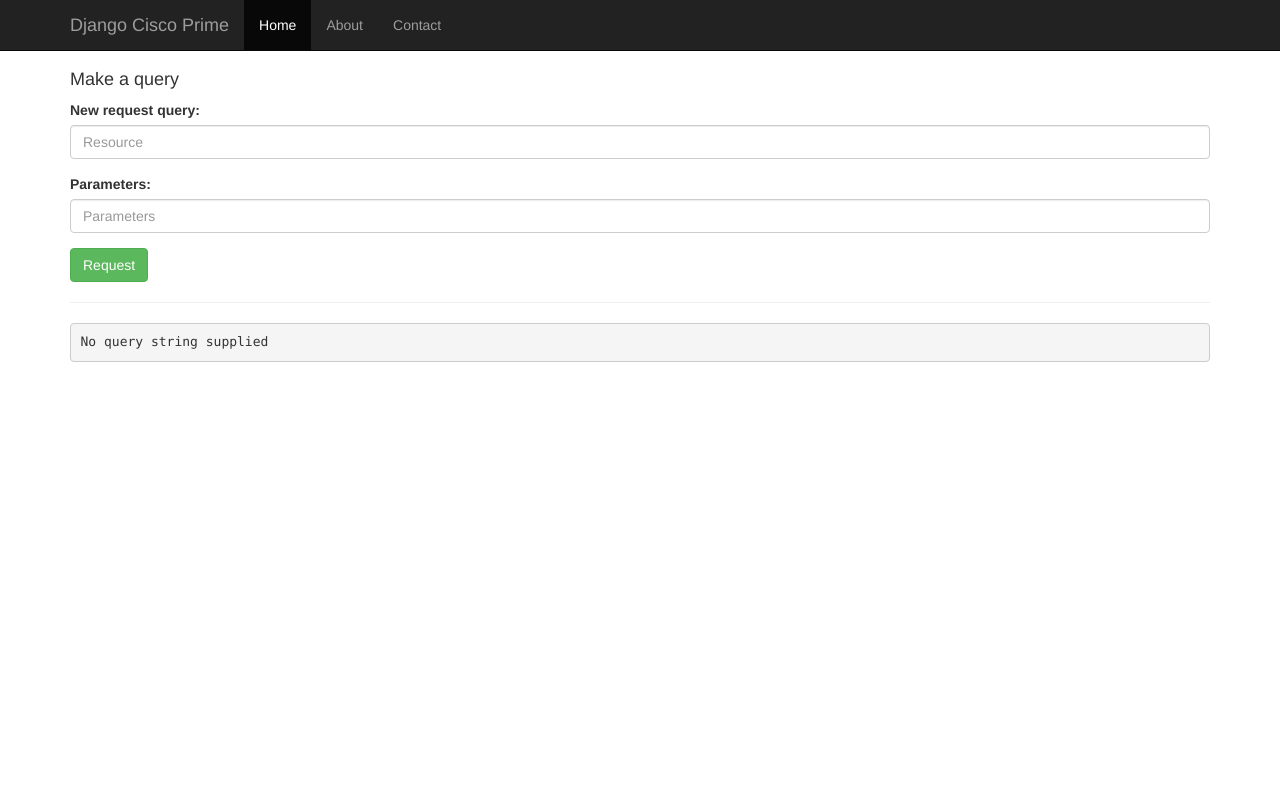
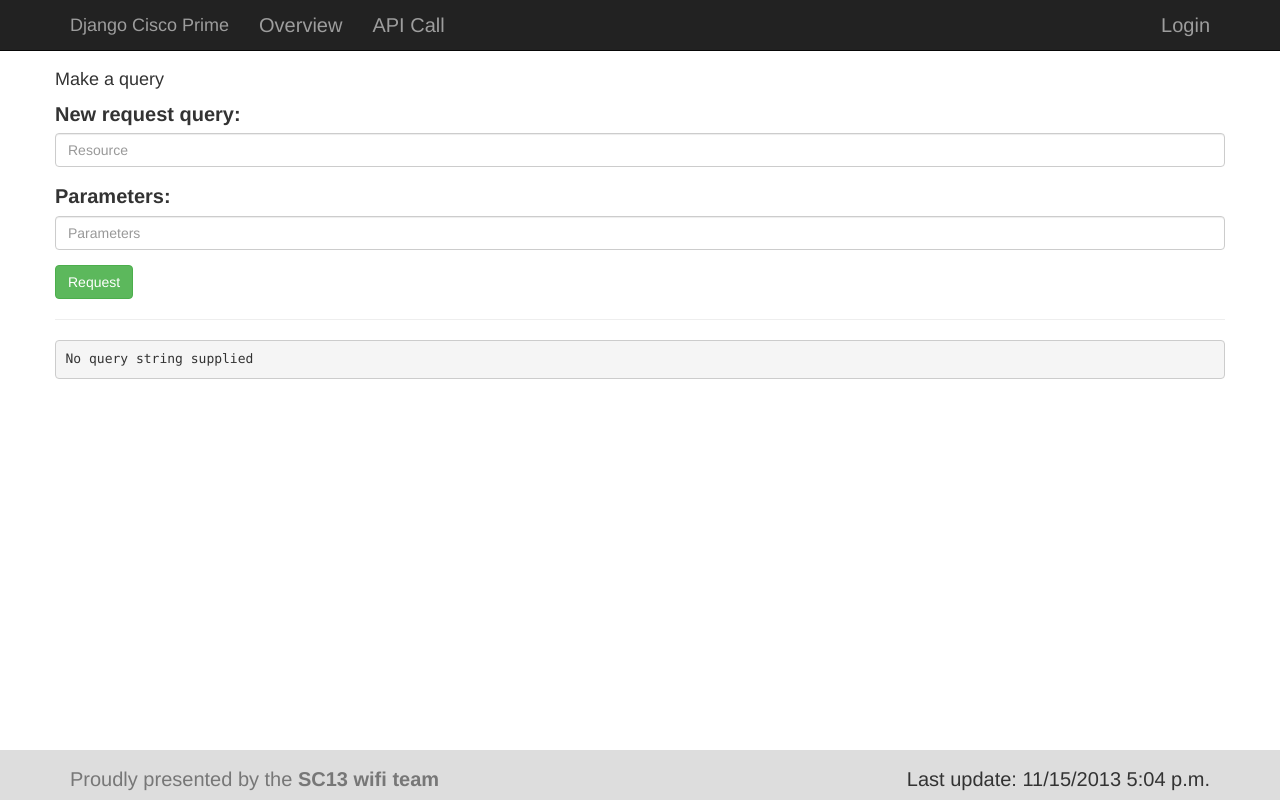
Before and after one commit to asmaps/django-ciscoprime, a Django app: page /main/api_call/ in a window 1280 px wide. Run offline with Django 3.2, Linux system fonts and the light colour scheme; some libraries are stand-ins or nearby versions.

Commit message:
basic overview page

```diff
--- a/ciscoprime/ciscoprime/settings.py
+++ b/ciscoprime/ciscoprime/settings.py
@@ -38,6 +38,8 @@ INSTALLED_APPS = (
     'django.contrib.sessions',
     'django.contrib.messages',
     'django.contrib.staticfiles',
+    'braces',
+    'bootstrapform',
     'main',
 )
 
@@ -70,14 +72,13 @@ DATABASES = {
 
 LANGUAGE_CODE = 'en-us'
 
-TIME_ZONE = 'UTC'
+TIME_ZONE = 'America/Denver'
 
 USE_I18N = True
 
 USE_L10N = True
 
 USE_TZ = True
-
 
 # Static files (CSS, JavaScript, Images)
 # https://docs.djangoproject.com/en/1.6/howto/static-files/
--- a/ciscoprime/ciscoprime/urls.py
+++ b/ciscoprime/ciscoprime/urls.py
@@ -8,5 +8,7 @@ urlpatterns = patterns('',
     # url(r'^$', 'ciscoprime.views.home', name='home'),
     url(r'^main/', include('main.urls')),
 
+    url(r'^accounts/login/$', 'django.contrib.auth.views.login', {'template_name': 'main/login.html'}, name="accounts_login"),
+    url(r'^accounts/logout/$', 'django.contrib.auth.views.logout_then_login', name="accounts_logout"),
     url(r'^admin/', include(admin.site.urls)),
 )
--- a/ciscoprime/main/static/css/custom.css
+++ b/ciscoprime/main/static/css/custom.css
@@ -1,3 +1,36 @@
+html, body {
+  height: 100%;
+}
+
+body {
+    font-size: 20px;
+}
+
+.wrap {
+    min-height: 100%;
+    height: auto !important;
+    height: 100%;
+    /* Negative indent footer by its height */
+    margin: 0 auto -120px;
+    /* Pad bottom by footer height */
+    padding: 0 0 60px;
+}
+
+.footer {
+    height: 50px;
+    padding: 15px;
+    margin-top: 70px;
+    background-color: #ddd;
+}
+
 .content {
     padding-top: 60px;
 }
+
+.big {
+    font-size: 80px;
+}
+
+.credit {
+    margin: 0px;
+}
--- a/ciscoprime/main/templates/base.html
+++ b/ciscoprime/main/templates/base.html
@@ -8,31 +8,59 @@
 
     <link href="//netdna.bootstrapcdn.com/bootstrap/3.0.2/css/bootstrap.min.css" rel="stylesheet">
     <link href="{% static 'css/custom.css' %}" rel="stylesheet">
+    {% if request.GET.nonav %}
+        <link href="{% static 'css/nonav.css' %}" rel="stylesheet">
+    {% endif %}
   </head>
 
   <body>
-
     <div class="navbar navbar-inverse navbar-fixed-top" role="navigation">
       <div class="container">
         <div class="navbar-header">
-          <a class="navbar-brand" href="#">Django Cisco Prime</a>
+          <a class="navbar-brand" href="{% url 'overview' %}'">Django Cisco Prime</a>
         </div>
         <div class="collapse navbar-collapse">
           <ul class="nav navbar-nav">
-            <li class="active"><a href="#">Home</a></li>
-            <li><a href="#about">About</a></li>
-            <li><a href="#contact">Contact</a></li>
+            <li><a href="{% url 'overview' %}">Overview</a></li>
+            <li><a href="{% url 'api_call' %}">API Call</a></li>
           </ul>
+
+          <ul class="nav navbar-nav navbar-right">
+                {% if not request.user.is_authenticated %}
+                    <li{% if nav_login %} class="active"{% endif %}><a href="{% url 'accounts_login' %}">Login</a></li>
+                {% else %}
+                    <li class="dropdown">
+                        <a href="#" class="dropdown-toggle" data-toggle="dropdown">{{ request.user.username }} <b class="caret"></b></a>
+                        <ul class="dropdown-menu">
+                            {% if request.user.is_staff %}
+                                <li><a href="/admin/">Admin</a></li>
+                            {% endif %}
+                            <li><a href="{% url 'accounts_logout' %}">Logout</a></li>
+                        </ul>
+                    </li>
+                {% endif %}
+              </ul>
         </div>
+
       </div>
     </div>
-
-    <div class="container content">
+    <div class="container content wrap">
 
       {% block content %}
       {% endblock %}
 
     </div>
+
+    <div class="footer">
+        <div class="container">
+            <p class="text-muted credit pull-left">
+                Proudly presented by the <strong>SC13 wifi team</strong>
+            </p>
+            <div class="pull-right">
+                Last update: {% now "SHORT_DATETIME_FORMAT" %}
+            </div>
+        </div>
+    </div>
     <script src="https://code.jquery.com/jquery-1.10.2.min.js"></script>
     <script src="//netdna.bootstrapcdn.com/bootstrap/3.0.2/js/bootstrap.min.js"></script>
   </body>
--- a/ciscoprime/main/urls.py
+++ b/ciscoprime/main/urls.py
@@ -1,6 +1,7 @@
 from django.conf.urls import patterns, include, url
-from .views import ApiCallView
+from .views import ApiCallView, OverviewView
 
 urlpatterns = patterns('',
+    url(r'^overview/$', OverviewView.as_view(), name='overview'),
     url(r'^api_call/$', ApiCallView.as_view(), name='api_call'),
 )
--- a/ciscoprime/main/views.py
+++ b/ciscoprime/main/views.py
@@ -1,9 +1,46 @@
 from django.views.generic import TemplateView
 from django.conf import settings
+
+from braces.views import LoginRequiredMixin
 import requests
 import pprint
 
-class ApiCallView(TemplateView):
+from .utils import api_request
+
+
+class OverviewView(TemplateView):
+    template_name = 'main/overview.html'
+
+    def get_context_data(self, **kwargs):
+        context = super(OverviewView, self).get_context_data(**kwargs)
+        #controller summary
+        context['ctrl'] = dict()
+        context['ctrl']['response'] = api_request(
+            'https://140.221.243.254/webacs/api/v1/data/WlanControllers/2285283/.json')
+        if context['ctrl']['response'].get('json_response'):
+            context['ctrl']['entity'] = context['ctrl']['response']['json_response']['queryResponse']['entity'][0]
+
+        #client count
+        context['clients'] = dict()
+        context['clients']['response'] = api_request(
+            'https://140.221.243.254/webacs/api/v1/data/Clients.json?status="ASSOCIATED"')
+        if context['clients']['response'].get('json_response'):
+            context['clients']['count'] = context['clients']['response']['json_response']['queryResponse']['@count']
+
+        #ap stats
+        context['ap'] = dict()
+        r = api_request(
+            'https://140.221.243.254/webacs/api/v1/data/AccessPoints.json?.sort=-clientCount')
+        if r.get('json_response'):
+            most_clients_ap_id = r['json_response']['queryResponse']['entityId'][0]['$']
+            r2 = api_request(
+            'https://140.221.243.254/webacs/api/v1/data/AccessPoints/%d.json' % int(most_clients_ap_id))
+            if r2.get('json_response'):
+                context['ap']['highest_client_count'] = r2['json_response']['queryResponse']['entity'][0]['accessPointsDTO']
+        return context
+
+
+class ApiCallView(LoginRequiredMixin, TemplateView):
     template_name = 'main/api_call.html'
 
     def get_context_data(self, **kwargs):
@@ -11,7 +48,7 @@ class ApiCallView(TemplateView):
         if self.request.GET.get('url'):
             context['request_url'] = self.request.GET.get('url')
         elif self.request.GET.get('query'):
-            context['request_url'] = 'https://140.221.243.254/webacs/api/v1/%s/.json' % self.request.GET['query']
+            context['request_url'] = 'https://140.221.243.254/webacs/api/v1/%s.json' % self.request.GET['query']
             if self.request.GET.get('params'):
                 context['request_url'] += self.request.GET.get('params')
         if context.get('request_url'):
--- a/requirements.txt
+++ b/requirements.txt
@@ -1,2 +1,4 @@
 django
 requests
+django-braces
+django-bootstrap-form
```
Also changed, not shown: ciscoprime/main/static/css/nonav.css (added, +9 -0 lines), ciscoprime/main/templates/main/base.html (deleted, +0 -45 lines), ciscoprime/main/templates/main/login.html (added, +21 -0 lines), ciscoprime/main/templates/main/overview.html (added, +71 -0 lines), ciscoprime/main/templatetags/status_tags.py (added, +26 -0 lines), ciscoprime/main/utils.py (added, +17 -0 lines), ciscoprime/main/templatetags/__init__.py (added), 1 other file.
